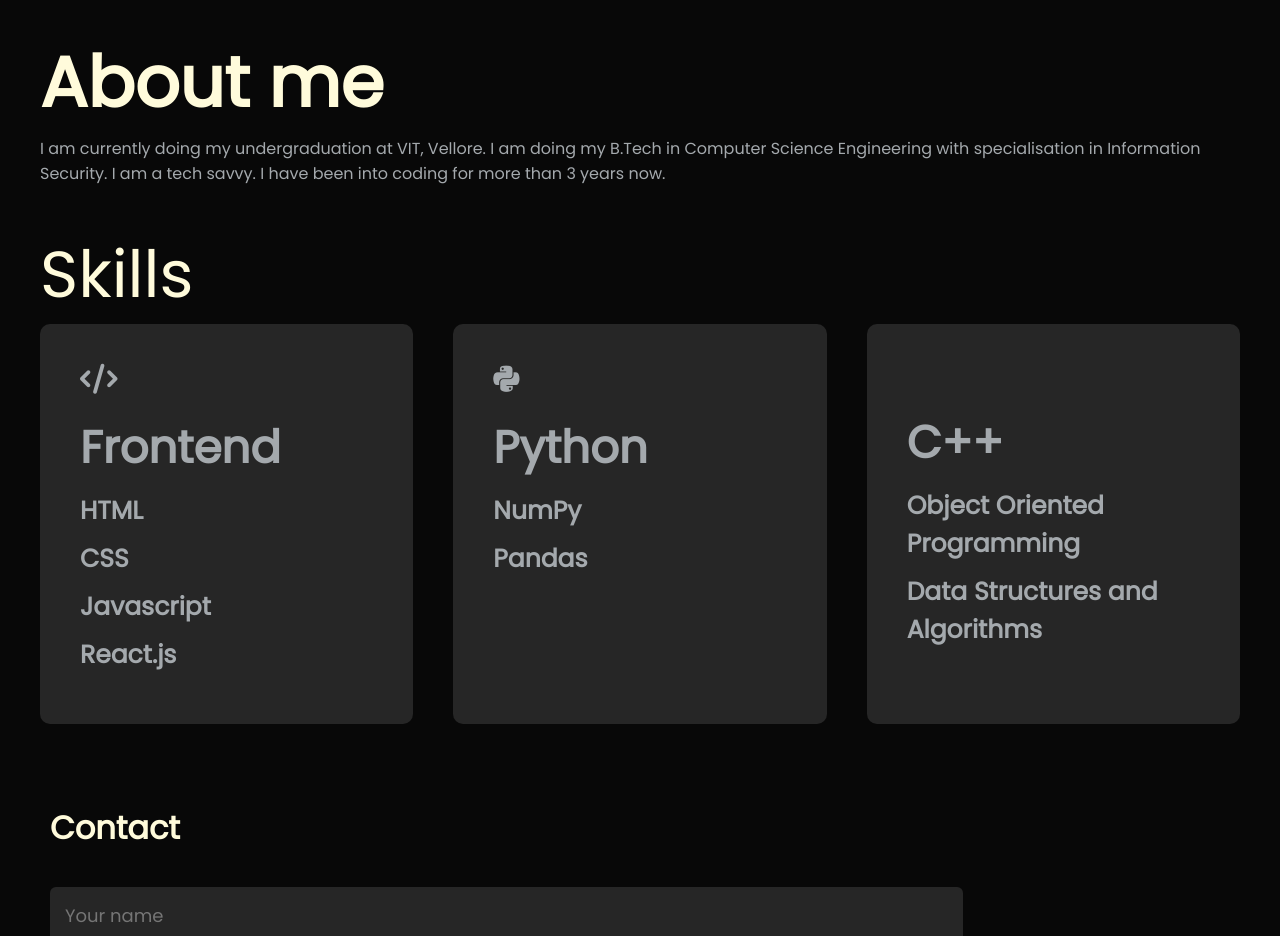
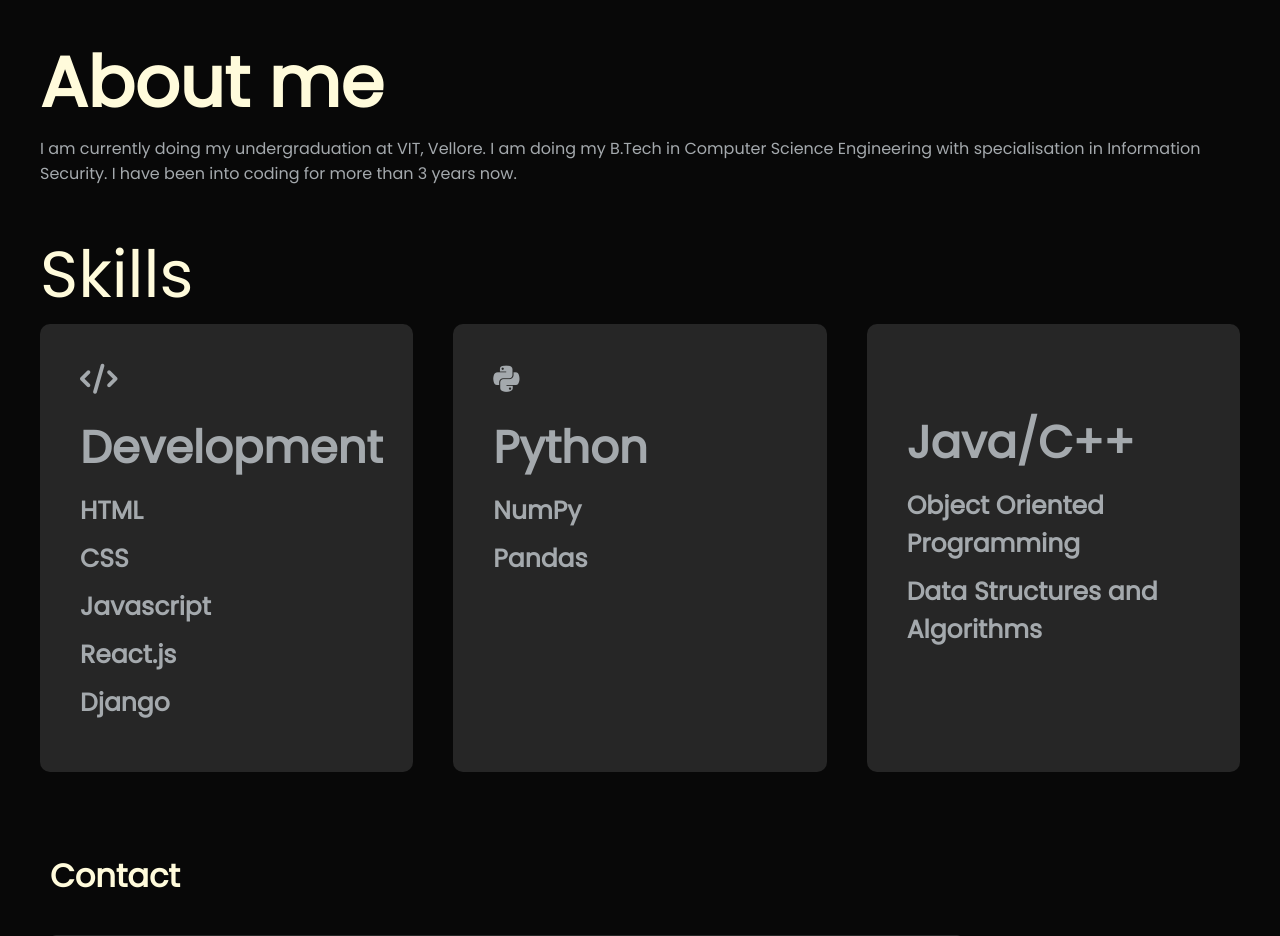
Before and after one commit to Divvyeshhh/portfolio, a plain HTML site: page index.html in a window 1280 px wide. Shown: the part 860-1796 px from the top of the page. Drawn offline with Linux system fonts and the light colour scheme; some icons are missing.

Commit message:
Update index.html

```diff
--- a/index.html
+++ b/index.html
@@ -30,23 +30,24 @@
 		<div id="about">
 			<div class="row">
 				<h1 class="about-title">About me</h1>
-				<p class="about">I am currently doing my undergraduation at VIT, Vellore. I am doing my B.Tech in Computer Science Engineering with specialisation in Information Security. I am a tech savvy. I have been into coding for more than 3 years now.</p>
+				<p class="about">I am currently doing my undergraduation at VIT, Vellore. I am doing my B.Tech in Computer Science Engineering with specialisation in Information Security. I have been into coding for more than 3 years now.</p>
 
 				<div class="tab-titles">
 					<p class="tab-links"><a>Skills</a></p>
 				</div>
 
-				<div class="tab-contents" id="skills" > <!-- This is for skill, do similarly for education and experience -->
+				<div class="tab-contents" id="skills" >
 						<div class="skill-titles">
 							<div>
 								<i class="fa-solid fa-code"></i>
 								<br>
-								<h2>Frontend<h2>
+								<h2>Development<h2>
 								<ul class="skill-title-list">
 									<li>HTML</li>
 									<li>CSS</li>
 									<li>Javascript</li>
 									<li>React.js</li>
+									<li>Django</li>
 								</ul>
 							</div>
 							<div>
@@ -61,7 +62,7 @@
 							<div>
 								<i class="fa-duotone fa-c"></i>
 								<br>
-								<h2>C++<h2>
+								<h2>Java/C++<h2>
 								<ul class="skill-title-list">
 									<li>Object Oriented Programming</li>
 									<li>Data Structures and Algorithms</li>
```
